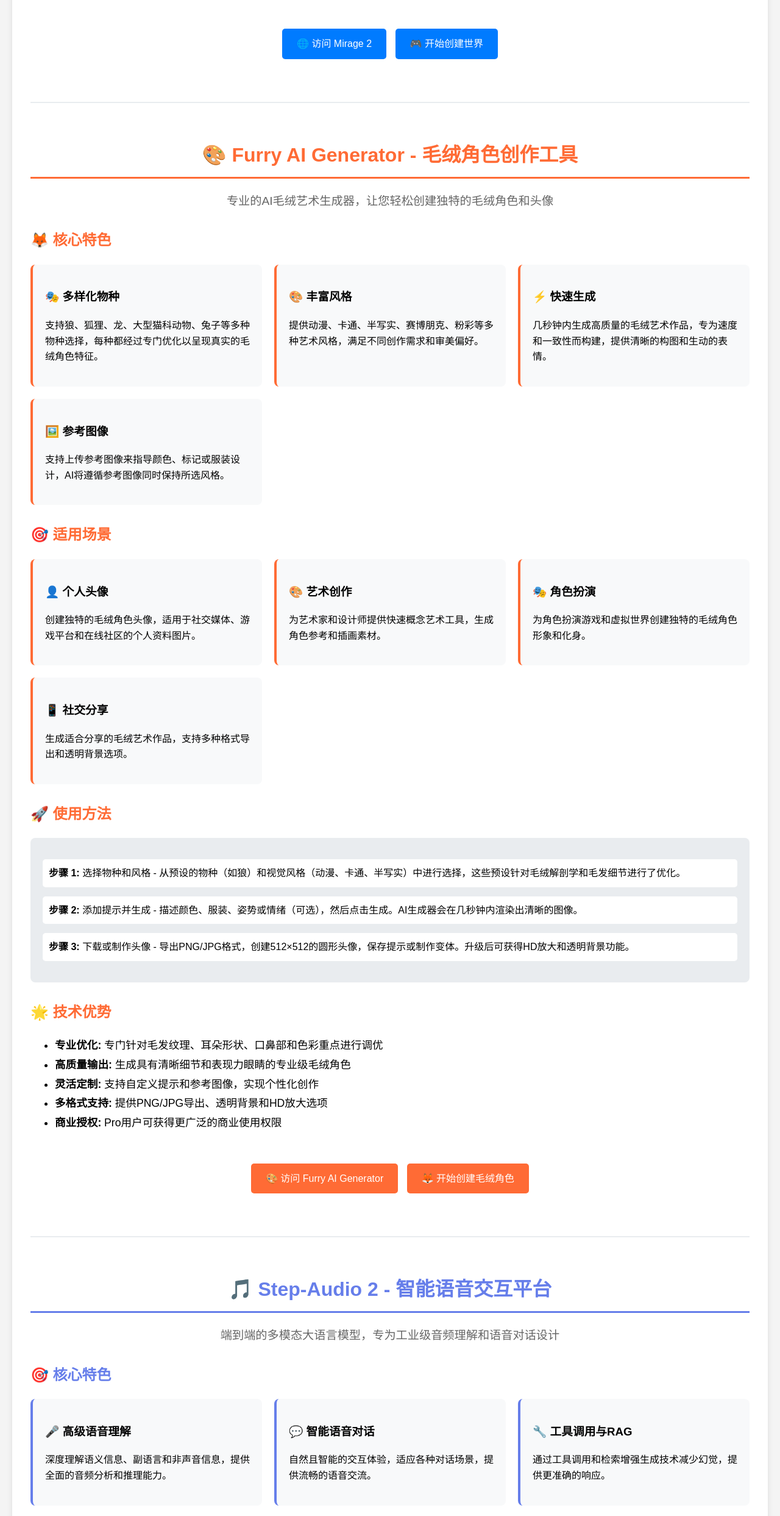
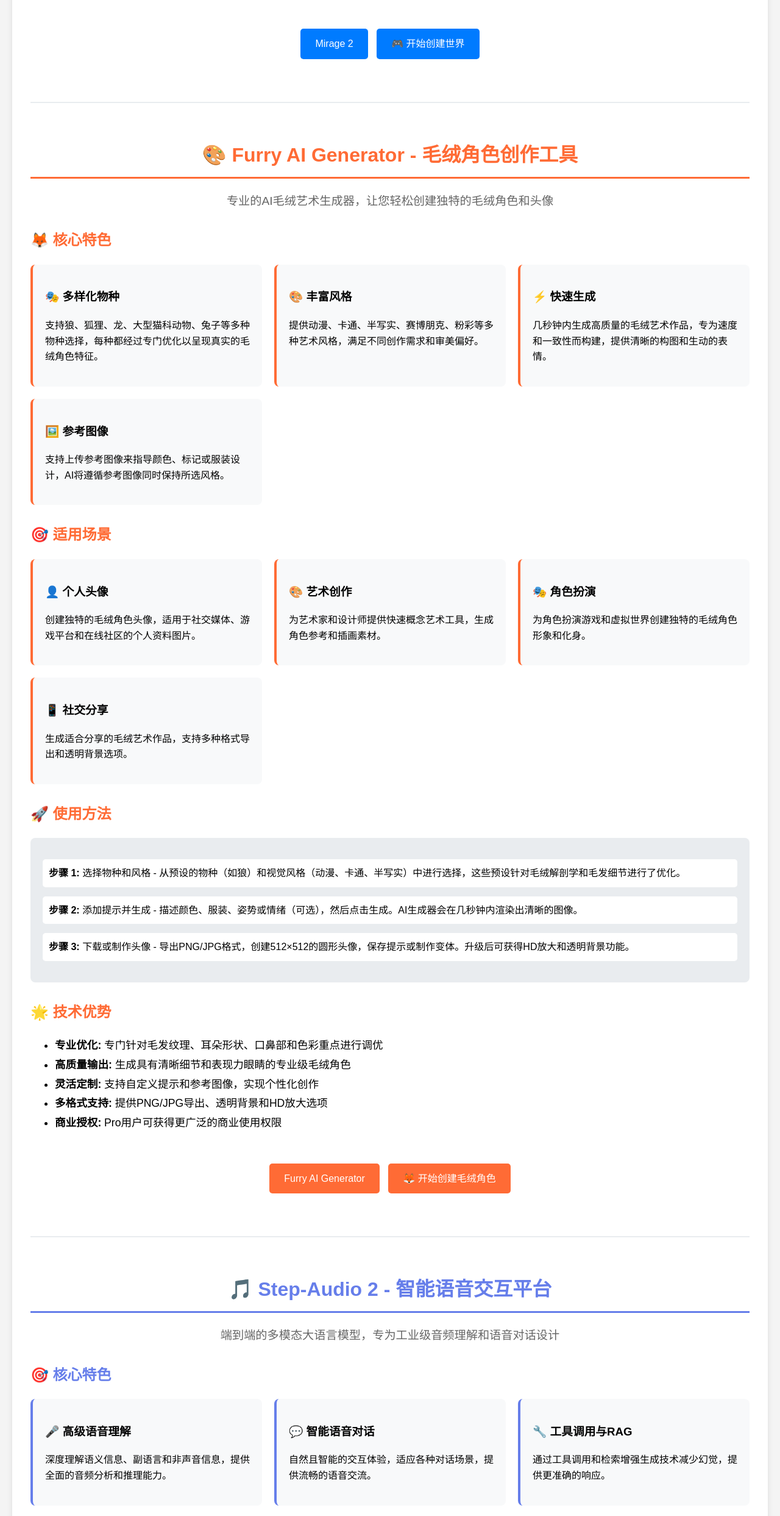
Before and after one commit to Zaro888888/aaaa, a plain HTML site: page index.html in a window 1280 px wide. Shown: the part 1754-4240 px from the top of the page at 61% size. Drawn offline with Linux system fonts and the light colour scheme.

Commit message:
V1.0.3上线

```diff
--- a/index.html
+++ b/index.html
@@ -140,7 +140,7 @@
         </ul>
 
         <div style="text-align: center; margin: 40px 0;">
-             <a href="https://www.mirage2.org/" target="_blank" class="cta-button">🌐 访问 Mirage 2</a>
+             <a href="https://www.mirage2.org/" target="_blank" class="cta-button">Mirage 2</a>
              <a href="https://www.mirage2.org/" target="_blank" class="cta-button">🎮 开始创建世界</a>
          </div>
 
@@ -215,7 +215,7 @@
          </ul>
 
          <div style="text-align: center; margin: 40px 0;">
-             <a href="https://www.furryaigenerator.org/" target="_blank" class="cta-button" style="background-color: #ff6b35;">🎨 访问 Furry AI Generator</a>
+             <a href="https://www.furryaigenerator.org/" target="_blank" class="cta-button" style="background-color: #ff6b35;">Furry AI Generator</a>
              <a href="https://www.furryaigenerator.org/" target="_blank" class="cta-button" style="background-color: #ff6b35;">🦊 开始创建毛绒角色</a>
          </div>
 
@@ -290,7 +290,7 @@
          </ul>
 
          <div style="text-align: center; margin: 40px 0;">
-             <a href="https://www.step-audio2.org/" target="_blank" class="cta-button" style="background-color: #667eea;">🎵 访问 Step-Audio 2</a>
+             <a href="https://www.step-audio2.org/" target="_blank" class="cta-button" style="background-color: #667eea;">Step-Audio 2</a>
              <a href="https://www.step-audio2.org/" target="_blank" class="cta-button" style="background-color: #667eea;">🎤 开始语音交互</a>
          </div>
 
```
